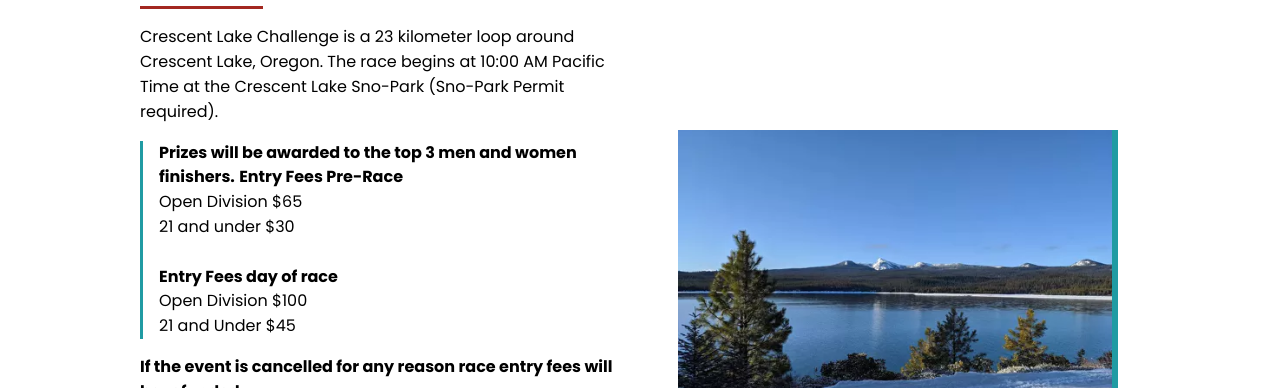
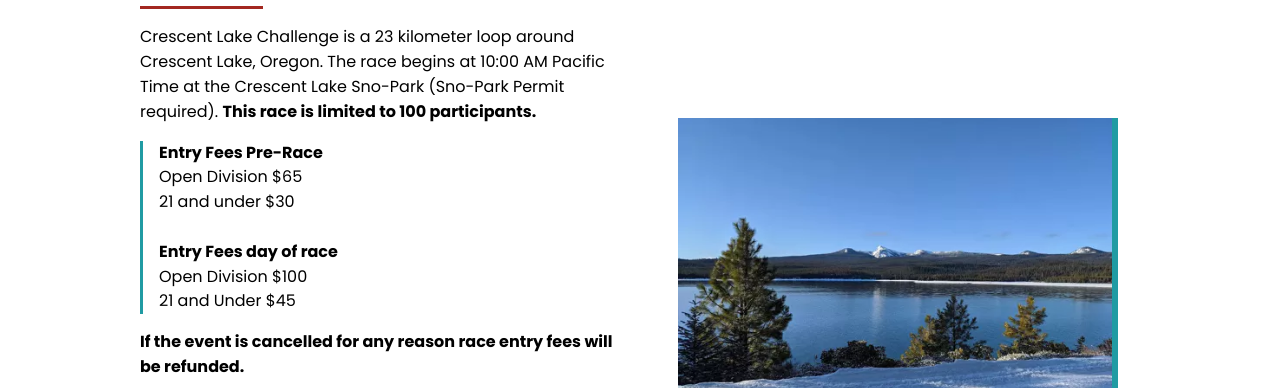
Before and after one commit to 541joehill/crescent-lake-challenge, a website built with Parcel: page index.html in a window 1280 px wide. Shown: the part 740-1128 px from the top of the page. Built offline with nearby package versions, Linux system fonts and the light colour scheme.

Commit message:
Update index.html

```diff
--- a/index.html
+++ b/index.html
@@ -217,9 +217,10 @@
                 Crescent Lake Challenge is a 23 kilometer loop around Crescent
                 Lake, Oregon. The race begins at 10:00 AM Pacific Time at the
                 Crescent Lake Sno-Park (Sno-Park Permit required).
+
+              <strong>This race is limited to 100 participants. </strong>
               </span>
               <span class="landing-page-text18">
-                <strong>Prizes will be awarded to the top 3 men and women finishers.</strong>
                 <span class="landing-page-text19"></span>
                 <strong>Entry Fees Pre-Race</strong>
                 <br />
```
